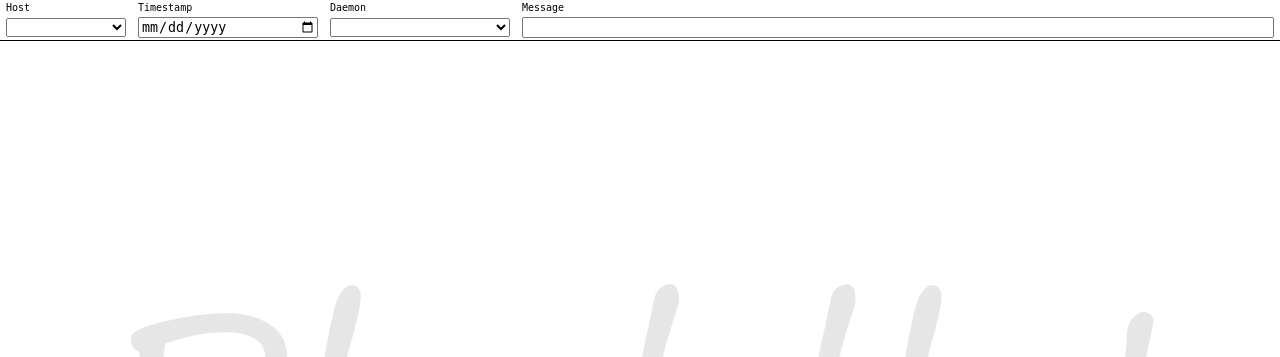
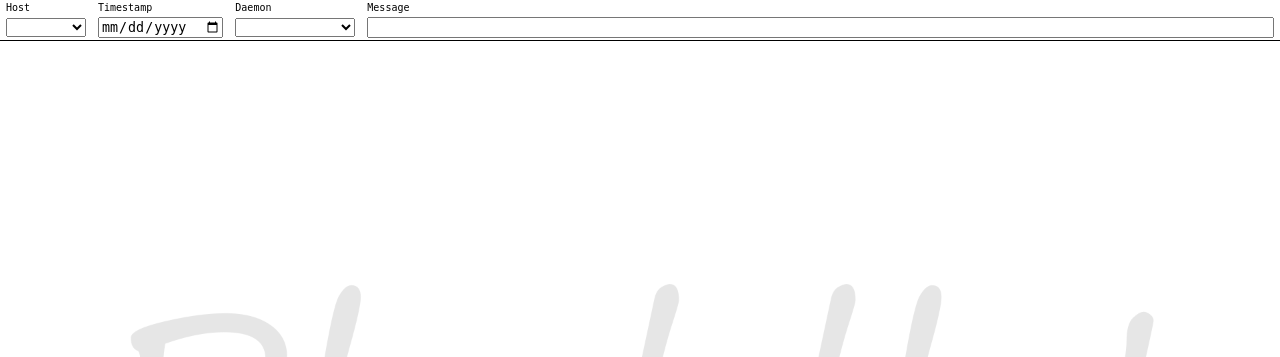
Before and after one commit to rayleyva/ploddle, a Python web app: template templates/index.mako in a window 1280 px wide. Shown: the top 357 px of the page. Run offline with Jinja, Linux system fonts and the light colour scheme; the template is opened without the code that fills it, so the values that code supplies are empty; some libraries are stand-ins or nearby versions.

Commit message:
another attempt at sane row rendering

```diff
--- a/static/ploddle.css
+++ b/static/ploddle.css
@@ -71,6 +71,9 @@ FOOTER {
 }
 .messageview TR TD {
 	padding: 2px 6px;
+	white-space: nowrap;
+	overflow: hidden;
+	text-overflow: ellipsis;
 }
 .messageview TR.message TD {
 	border-top: 1px solid gray;
--- a/static/ploddle.js
+++ b/static/ploddle.js
@@ -5,7 +5,7 @@ var columns = {
 		init: function() {
 			json_to_select("/api/hosts.json", "#host");
 		},
-		width: "12em",
+		width: "8em",
 	},
 	"timestamp": {
 		name: "Timestamp",
@@ -13,7 +13,7 @@ var columns = {
 		render: function(row) {
 			return row["timestamp"].substring(0, 16);
 		},
-		width: "18em",
+		width: "10em",
 	},
 	"daemon": {
 		name: "Daemon",
@@ -21,11 +21,12 @@ var columns = {
 		init: function() {
 			json_to_select("/api/daemons.json", "#daemon");
 		},
-		width: "18em",
+		width: "12em",
 	},
 	"threadName": {
 		name: "Thread",
 		filter: '<input name="threadName" id="threadName">',
+		width: "12em",
 	},
 	"message": {
 		name: "Message",
@@ -42,6 +43,7 @@ var columns = {
 				return "-";
 			}
 		},
+		width: "18em",
 	},
 	"source2": {
 		name: "Source Code",
@@ -54,6 +56,7 @@ var columns = {
 				return "-";
 			}
 		},
+		width: "18em",
 	},
 	"debug": {
 		name: "Debug Info",
@@ -86,7 +89,7 @@ function render_header() {
 	var filters = $("<tr/>");
 	$(active_columns).each(function(f, colname) {
 		titles.append($("<td/>").text(columns[colname].name).css("width", columns[colname].width));
-		filters.append($("<td/>").html(columns[colname].filter));
+		filters.append($("<td/>").html(columns[colname].filter).css("width", columns[colname].width));
 	});
 
 	$("#headings").empty();
@@ -143,10 +146,11 @@ function render_row(row) {
 	}
 	$(active_columns).each(function(f, colname) {
 		var renderer = columns[colname].render ? columns[colname].render : function(row) {return row[colname]};
-		html_row.append($("<td/>").text(
-			renderer(row)
-			//columns[colname].render(row)
-		).css("width", columns[colname].width));
+		var rowel = $("<td/>");
+		rowel.text(renderer(row));
+		rowel.css("width", columns[colname].width);
+		rowel.addClass(colname);
+		html_row.append(rowel)
 	});
     $("#messages").append(html_row);
 }
```
